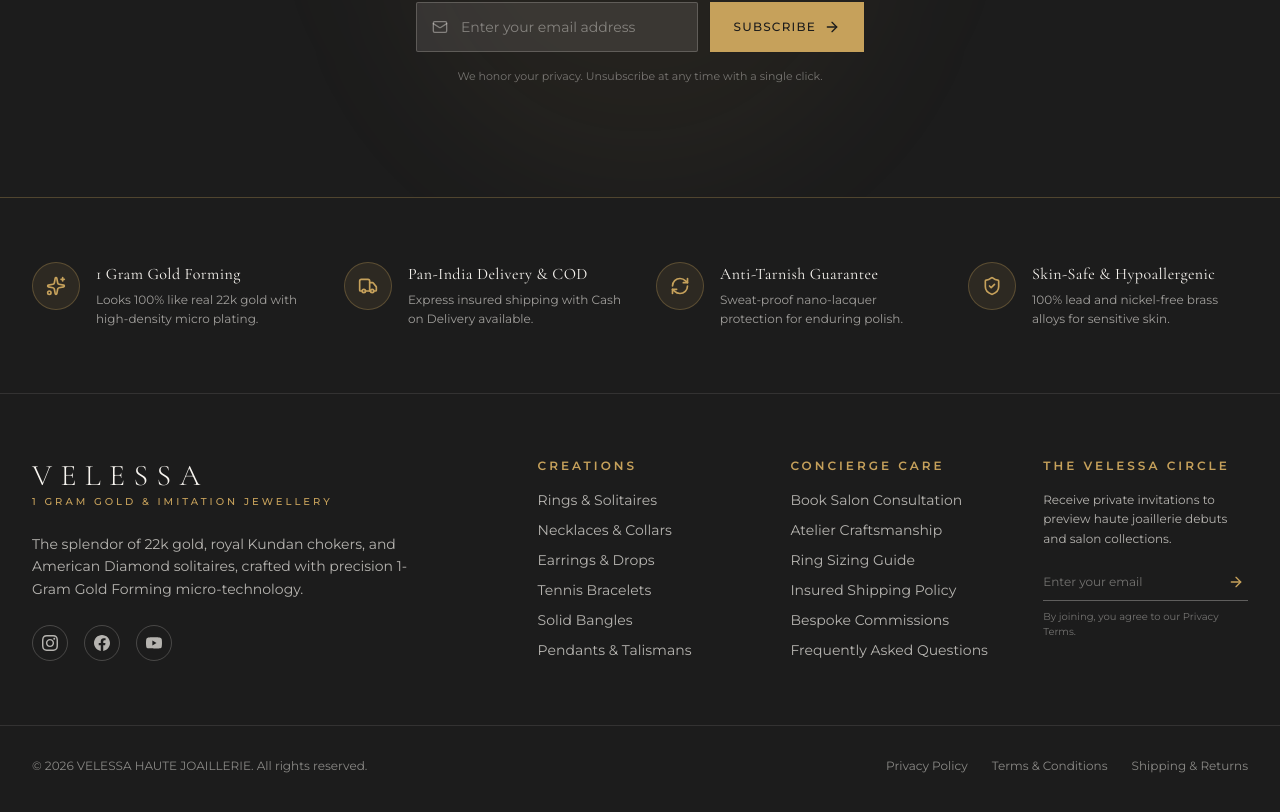
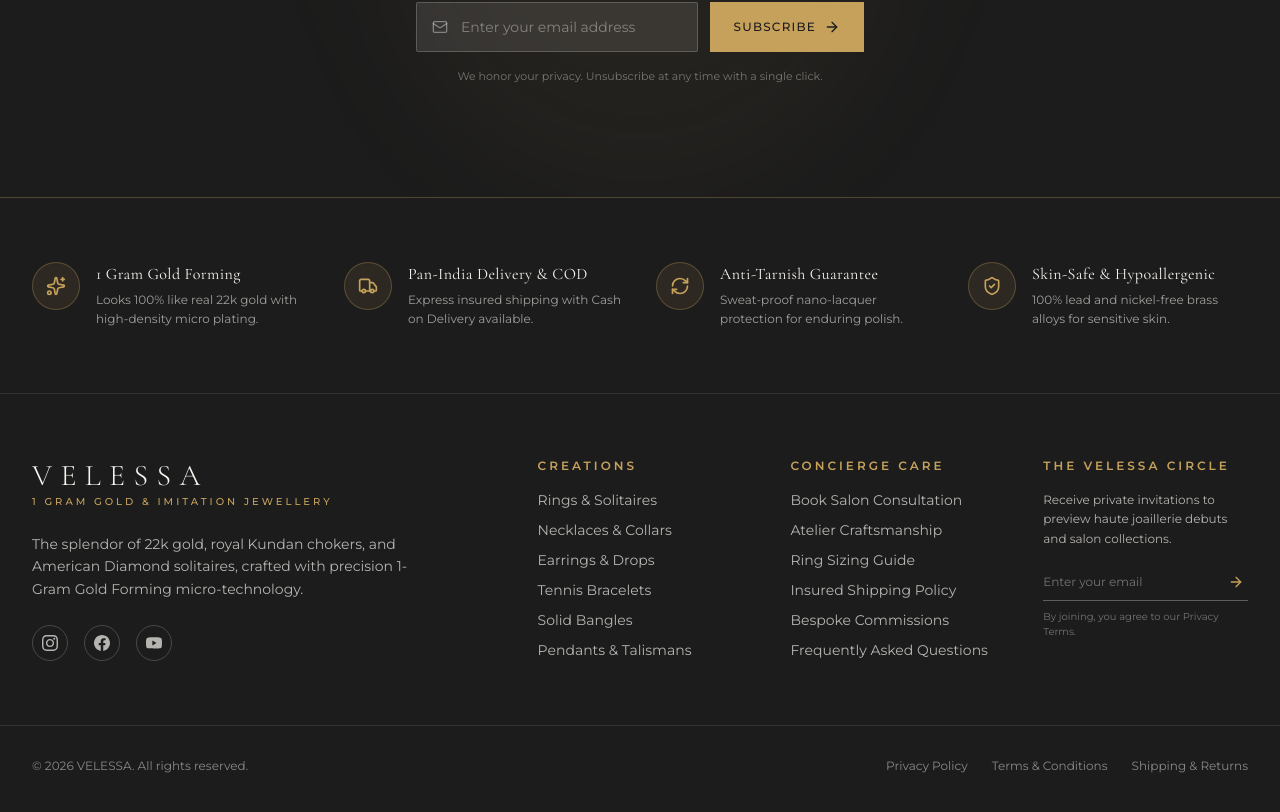
Before and after one commit to vivektyagi090/velessa.github.io, a React (Vite) app: page / in a window 1280 px wide. Shown: the part 8923-9735 px from the top of the page. Built offline with nearby package versions, Linux system fonts and the light colour scheme; a web font is replaced by a local one.

Commit message:
fix: increase footer and main mobile bottom padding so footer links are never hidden behind bottom nav

```diff
--- a/src/App.tsx
+++ b/src/App.tsx
@@ -20,7 +20,7 @@ const AppContent: React.FC = () => {
       {!isCheckout && <AnnouncementBar />}
       {!isCheckout && <Header />}
 
-      <main className="flex-1 pb-16 lg:pb-0">
+      <main className="flex-1 pb-24 lg:pb-0">
         <AppRoutes />
       </main>
 
--- a/src/components/layout/Footer.tsx
+++ b/src/components/layout/Footer.tsx
@@ -19,7 +19,7 @@ export const Footer: React.FC = () => {
   };
 
   return (
-    <footer className="bg-charcoal text-ivory pt-16 pb-12 border-t border-champagne/30">
+    <footer className="bg-charcoal text-ivory pt-16 pb-32 lg:pb-12 border-t border-champagne/30">
       {/* Brand Trust Badges */}
       <div className="max-w-7xl mx-auto px-4 sm:px-6 lg:px-8 pb-16 border-b border-ivory/10">
         <div className="grid grid-cols-2 md:grid-cols-4 gap-8 text-center sm:text-left">
@@ -248,7 +248,7 @@ export const Footer: React.FC = () => {
 
       {/* Bottom Bar / Copyright */}
       <div className="max-w-7xl mx-auto px-4 sm:px-6 lg:px-8 pt-8 border-t border-ivory/10 flex flex-col sm:flex-row items-center justify-between text-xs text-ivory/50 font-sans gap-4">
-        <p>© 2026 VELESSA HAUTE JOAILLERIE. All rights reserved.</p>
+        <p>© 2026 VELESSA. All rights reserved.</p>
         <div className="flex items-center space-x-6">
           <Link to="/contact" className="hover:text-champagne transition-colors">
             Privacy Policy
```
